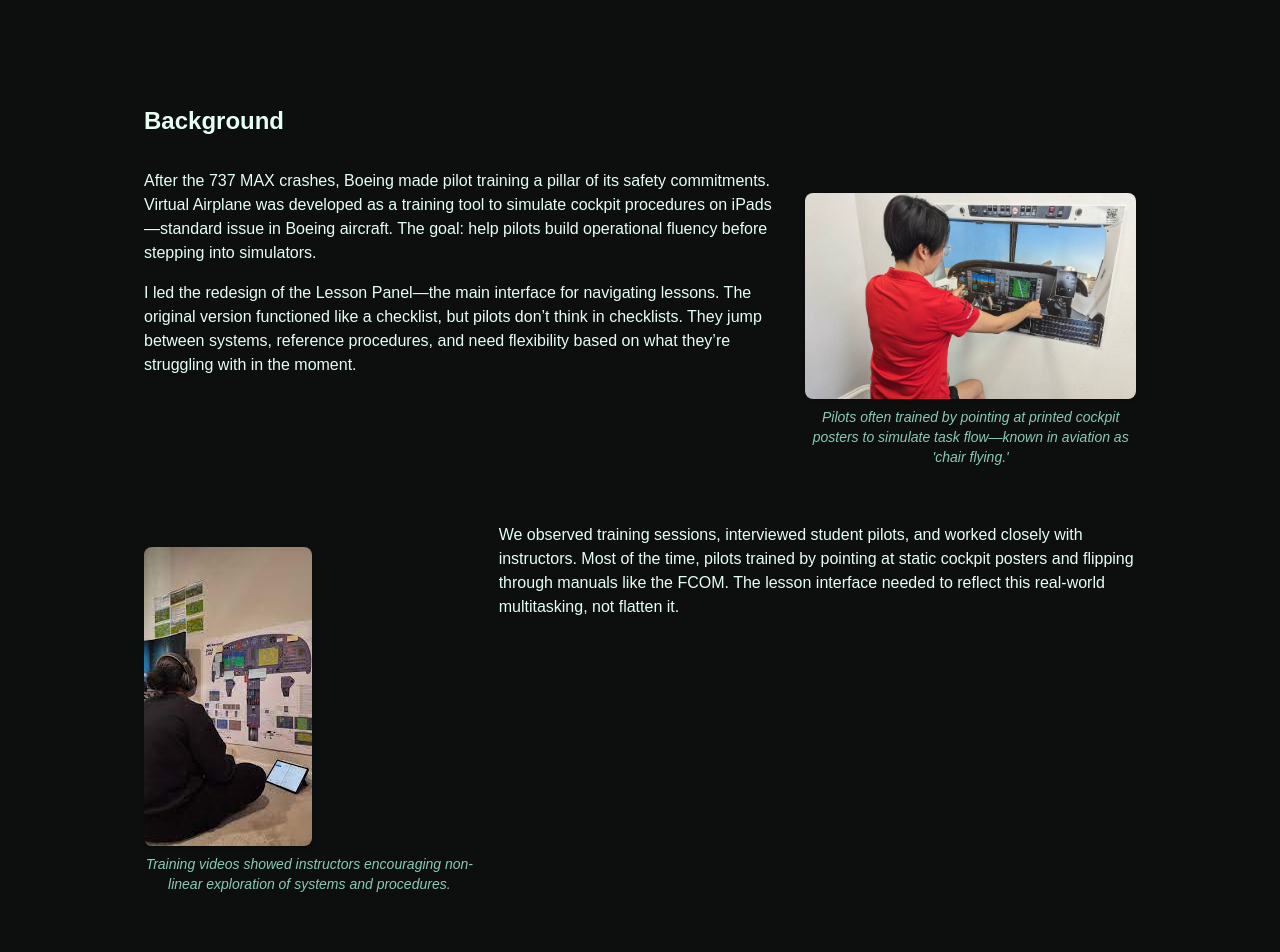
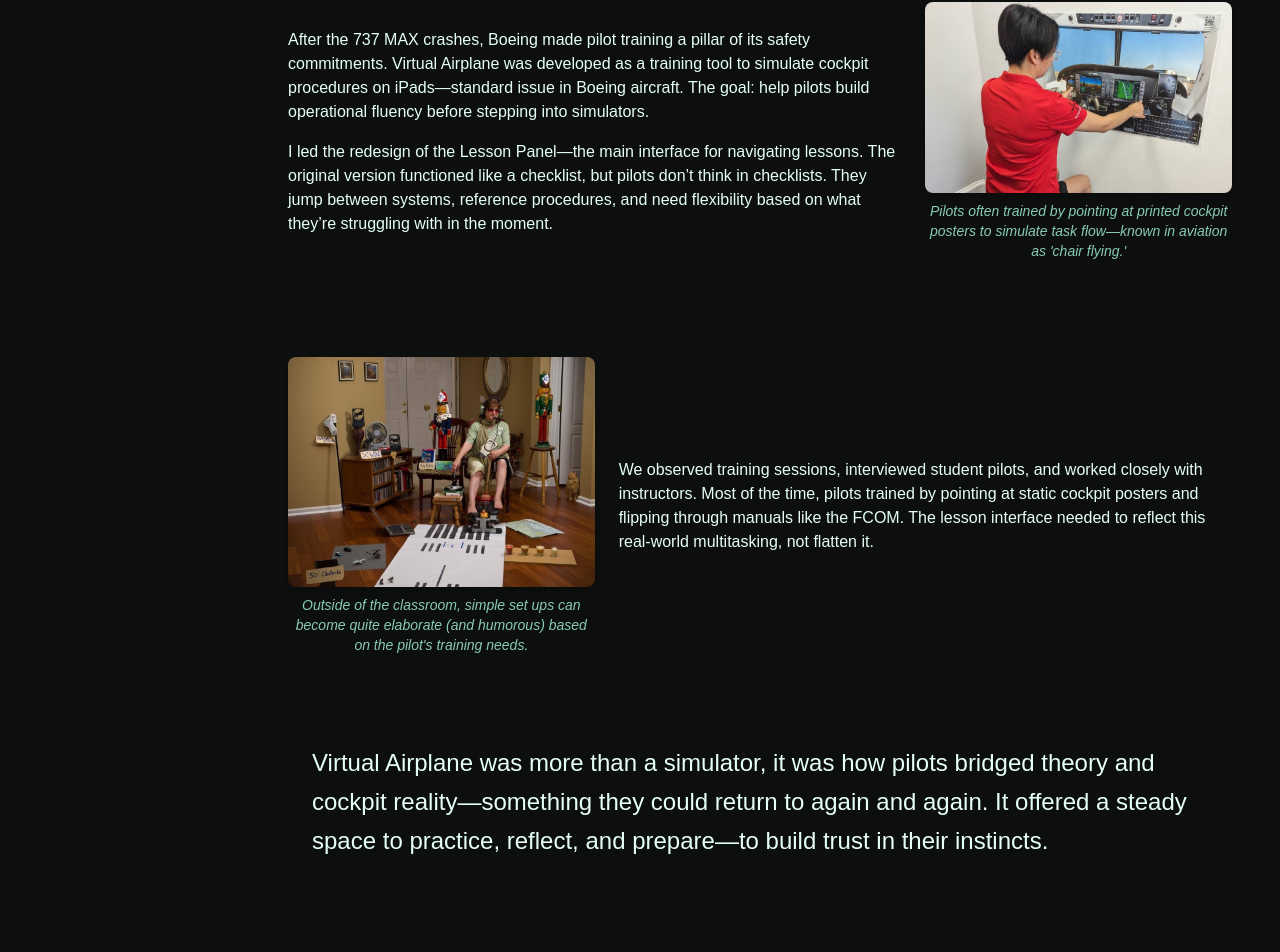
Before and after one commit to jordonaut/firstreactportfolio, a React (Vite) app: page /projects/virtual-airplane in a window 1280 px wide. Shown: the part 1246-2198 px from the top of the page. Built offline with nearby package versions, Linux system fonts and the light colour scheme.

Commit message:
Updated Portfolio Section.

```diff
--- a/src/components/caseStudies/VirtualAirplane.jsx
+++ b/src/components/caseStudies/VirtualAirplane.jsx
@@ -5,7 +5,7 @@ import { CaseStudyLayout } from '../ui/CaseStudyLayout';
 import { Section } from '../ui/Section';
 import vaIpadLandscape from '../../assets/images/caseStudies/virtualAirplane/va-ipad-landscape.png';
 import chairFlyingExample from '../../assets/images/caseStudies/virtualAirplane/chair-flying-example.jpg';
-import chairFlyingVid from '../../assets/images/caseStudies/virtualAirplane/chair-flying-vid.jpg';
+import chairFlyingVid from '../../assets/images/caseStudies/virtualAirplane/chair-flying-vid.jpeg';
 import interfaceDesignOne from '../../assets/images/caseStudies/virtualAirplane/interface-design-one.png';
 import inferfaceDesignTwo from '../../assets/images/caseStudies/virtualAirplane/interface-design-two.png'
 import { CaseStudyImage } from '../ui/CaseStudyImage';
@@ -38,17 +38,21 @@ export default function VirtualAirplane() {
 
         <Section id="background" data-label="Background">
           <h2 className="text-2xl font-semibold">Background</h2>
-
-          <div className="md:flex md:items-start md:gap-6 my-8">
+            <div className="md:flex md:items-center md:gap-6 my-12">
               <div className="md:w-2/3 space-y-4">
                 <p>
-                After the 737 MAX crashes, Boeing made pilot training a pillar of its safety commitments. Virtual Airplane was developed as a training tool to simulate cockpit procedures on iPads—standard issue in Boeing aircraft. The goal: help pilots build operational fluency before stepping into simulators.
+                  After the 737 MAX crashes, Boeing made pilot training a pillar of its safety commitments.
+                  Virtual Airplane was developed as a training tool to simulate cockpit procedures on iPads—standard issue in Boeing aircraft.
+                  The goal: help pilots build operational fluency before stepping into simulators.
                 </p>
                 <p>
-                I led the redesign of the Lesson Panel—the main interface for navigating lessons. The original version functioned like a checklist, but pilots don’t think in checklists. They jump between systems, reference procedures, and need flexibility based on what they’re struggling with in the moment.
+                  I led the redesign of the Lesson Panel—the main interface for navigating lessons.
+                  The original version functioned like a checklist, but pilots don’t think in checklists.
+                  They jump between systems, reference procedures, and need flexibility based on what they’re struggling with in the moment.
                 </p>
               </div>
-            <div className="md:w-1/3 w-full shrink-0 mt-6 md:mt-0">
+              <div className="md:w-1/3 w-full mt-8 md:mt-0 flex justify-center">
+                <div className="flex flex-col items-center text-center">
                   <CaseStudyImage
                     src={chairFlyingExample}
                     alt="Pilot using a cockpit poster during chair flying"
@@ -56,13 +60,17 @@ export default function VirtualAirplane() {
                   />
                 </div>
               </div>
-          <div className="md:flex md:items-start md:gap-6 my-8">
-            <div className="md:w-1/3 w-full shrink-0 flex items-center justify-start">
+            </div>
+
+            <div className="md:flex md:items-center md:gap-6 my-12">
+              <div className="md:w-1/3 w-full mt-8 md:mt-0 flex justify-center">
+                <div className="flex flex-col items-center text-center">
                   <CaseStudyImage
                     src={chairFlyingVid}
                     alt="Chair flying demonstration from training video"
-                caption="Training videos showed instructors encouraging non-linear exploration of systems and procedures."
+                    caption="Outside of the classroom, simple set ups can become quite elaborate (and humorous) based on the pilot's training needs."
                   />
+                </div>
               </div>
               <div className="md:w-2/3 space-y-4">
                 <p>
@@ -72,6 +80,10 @@ export default function VirtualAirplane() {
                 </p>
               </div>
           </div>
+         <p className="text-xl md:text-2xl leading-relaxed text-[var(--color-text)] max-w-4xl mx-auto my-16">
+                Virtual Airplane was more than a simulator, it was how pilots bridged theory and cockpit reality—something they could return to again and again.
+                It offered a steady space to practice, reflect, and prepare—to build trust in their instincts.
+          </p>
         </Section>
 
         <Section id="designing-the-lesson-panel" data-label="Designing the Lesson Panel">
--- a/src/components/ui/CaseStudyLayout.jsx
+++ b/src/components/ui/CaseStudyLayout.jsx
@@ -1,7 +1,7 @@
 import { Navbar } from '../Navbar';
+import { Sidebar } from './Sidebar';
+import { MobileSectionNav } from './MobileSectionNav'; // You’ll create this next
 import { motion } from 'framer-motion';
-import { Sidebar } from './Sidebar.jsx';
-
 
 export const CaseStudyLayout = ({ children }) => {
   return (
@@ -9,19 +9,27 @@ export const CaseStudyLayout = ({ children }) => {
       initial={{ opacity: 0 }}
       animate={{ opacity: 1 }}
       transition={{ duration: 0.6 }}
-      className="flex flex-col lg:flex-row min-h-screen bg-[var(--color-bg)] text-[var(--color-text)]"
+      className="min-h-screen flex flex-col bg-[var(--color-bg)] text-[var(--color-text)]"
     >
       {/* Top Navbar */}
       <Navbar />
 
-      {/* Sidebar Navigation */}
-      <Sidebar />
+      {/* Page Layout */}
+      <div className="flex-1 flex flex-col md:flex-row">
+        {/* Floating Sidebar (desktop/tablet only) */}
+        <div className="hidden md:block w-60">
+          <Sidebar />
+        </div>
 
-
-      {/* Main Content */}
-      <main className="flex-1 px-4 sm:px-8 py-12 space-y-20">
-        {children}
-      </main>
+        {/* Main Content */}
+        <main className="flex-1 px-4 sm:px-8 py-12 space-y-20 relative">
+          {/* Mobile Nav (only on small screens) */}
+          <div className="md:hidden mb-8">
+            <MobileSectionNav />
+          </div>
+          {children}
+        </main>
+      </div>
     </motion.div>
   );
 };
--- /dev/null
+++ b/src/components/ui/MobileSectionNav.jsx
@@ -0,0 +1,30 @@
+import { useEffect, useState } from 'react';
+
+export function MobileSectionNav() {
+  const [sections, setSections] = useState([]);
+
+  useEffect(() => {
+    const sectionEls = Array.from(document.querySelectorAll('section[id]'));
+    const sectionInfo = sectionEls.map((el) => ({
+      id: el.id,
+      label: el.dataset.label || el.id.replace(/-/g, ' '),
+    }));
+    setSections(sectionInfo);
+  }, []);
+
+  if (!sections.length) return null;
+
+  return (
+    <nav className="flex overflow-x-auto space-x-4 scrollbar-hide px-2">
+      {sections.map(({ id, label }) => (
+        <a
+          key={id}
+          href={`#${id}`}
+          className="whitespace-nowrap px-4 py-2 text-sm font-medium rounded-full bg-[var(--color-surface)] text-[var(--color-text-secondary)] hover:text-[var(--color-accent)] transition"
+        >
+          {label}
+        </a>
+      ))}
+    </nav>
+  );
+}
--- a/src/components/ui/Section.jsx
+++ b/src/components/ui/Section.jsx
@@ -1,10 +1,11 @@
 import { motion } from 'framer-motion';
 
-export const Section = ({ id, children, className = '' }) => {
+export const Section = ({ id, children, className = '', ...rest }) => {
   return (
     <motion.section
       id={id}
-      className={`w-full max-w-5xl mx-auto px-4 py-20 md:py-28 ${className}`}
+      {...rest}
+      className={`w-full max-w-5xl mx-auto px-4 py-6 md:py-12 scroll-mt-24 ${className}`}
       initial={{ opacity: 0, y: 50 }}
       whileInView={{ opacity: 1, y: 0 }}
       transition={{ duration: 0.8, ease: 'easeOut' }}
--- a/src/components/ui/Sidebar.jsx
+++ b/src/components/ui/Sidebar.jsx
@@ -21,7 +21,7 @@ export function Sidebar() {
         if (visible) setActiveId(visible.target.id);
       },
       {
-        rootMargin: '-40% 0px -50% 0px',
+        rootMargin: '-20% 0px -40% 0px',
         threshold: 0.1,
       }
     );
```
Also changed, not shown: src/assets/images/caseStudies/virtualAirplane/chair-flying-vid.jpeg (added), src/assets/images/caseStudies/virtualAirplane/chair-flying-vid.jpg. Lines whose indentation alone changed are shown as unchanged.
